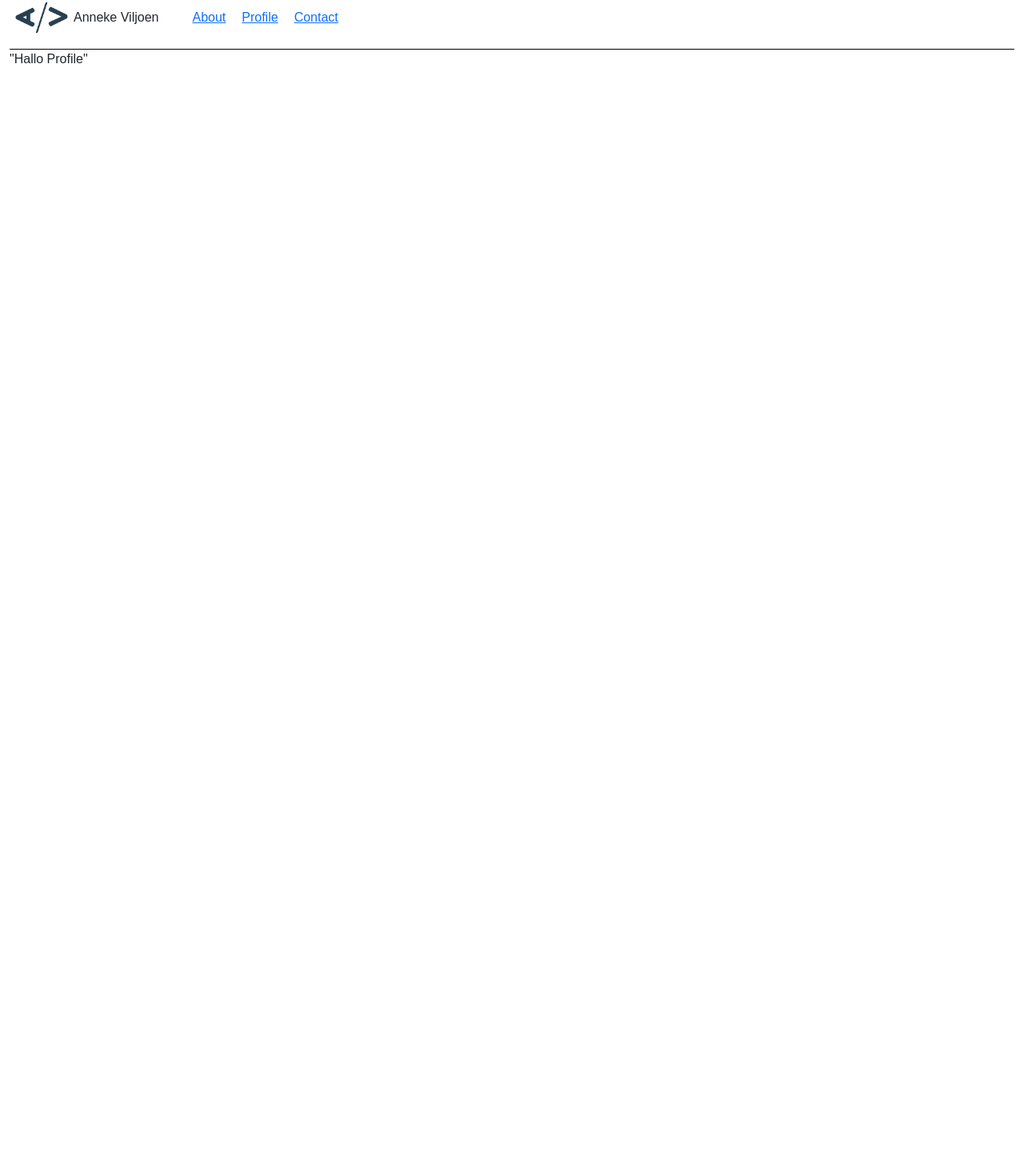
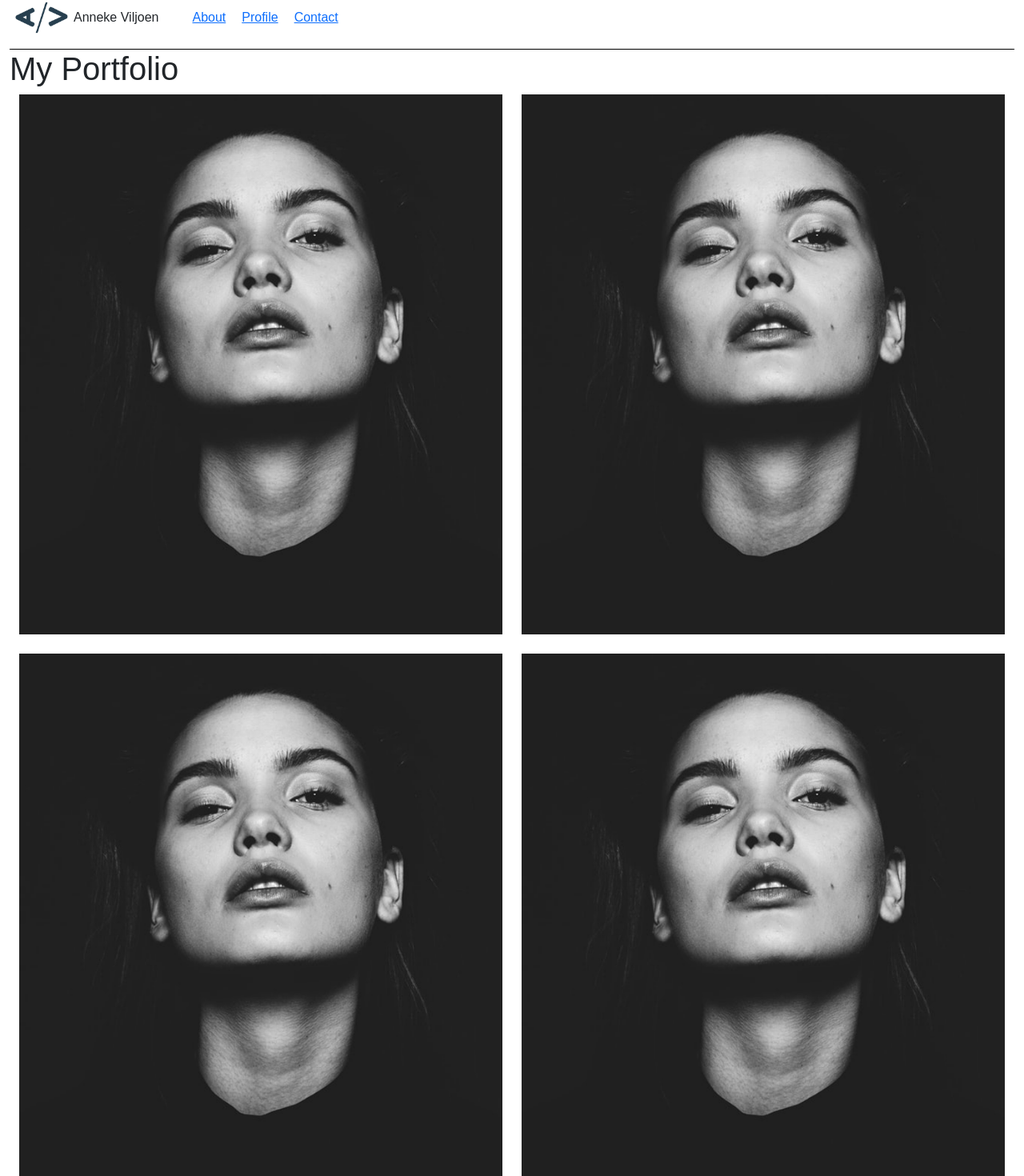
Before and after one commit to anneke44/my-profile-anneke-viljoen, a React (Create React App) app: page /Profile in a window 1280 px wide. Shown: the part 18-1488 px from the top of the page at 80% size. Before the commit the page ends 800 px from the top, so only its background shows below. Built offline with nearby package versions, Linux system fonts and the light colour scheme.

Commit message:
Added basic structure of Portfolio component

```diff
--- a/src/Profile.js
+++ b/src/Profile.js
@@ -1,5 +1,28 @@
 import React from "react";
+import Bg from "./bg.png";
 
 export default function Profile() {
-  return <div className="Profile">"Hallo Profile"</div>;
+  return (
+    <div className="Profile">
+      <div>
+        <h1>My Portfolio</h1>
+      </div>
+      <div className="portfolio-container container">
+        <div className="row g-4">
+          <div className="col-md-6">
+            <img src={Bg} alt="Placeholder" className="img-fluid" />
+          </div>
+          <div className="col-md-6">
+            <img src={Bg} alt="Placeholder" className="img-fluid" />
+          </div>
+          <div className="col-md-6">
+            <img src={Bg} alt="Placeholder" className="img-fluid" />
+          </div>
+          <div className="col-md-6">
+            <img src={Bg} alt="Placeholder" className="img-fluid" />
+          </div>
+        </div>
+      </div>
+    </div>
+  );
 }
```
Also changed, not shown: src/bg.png (added).
